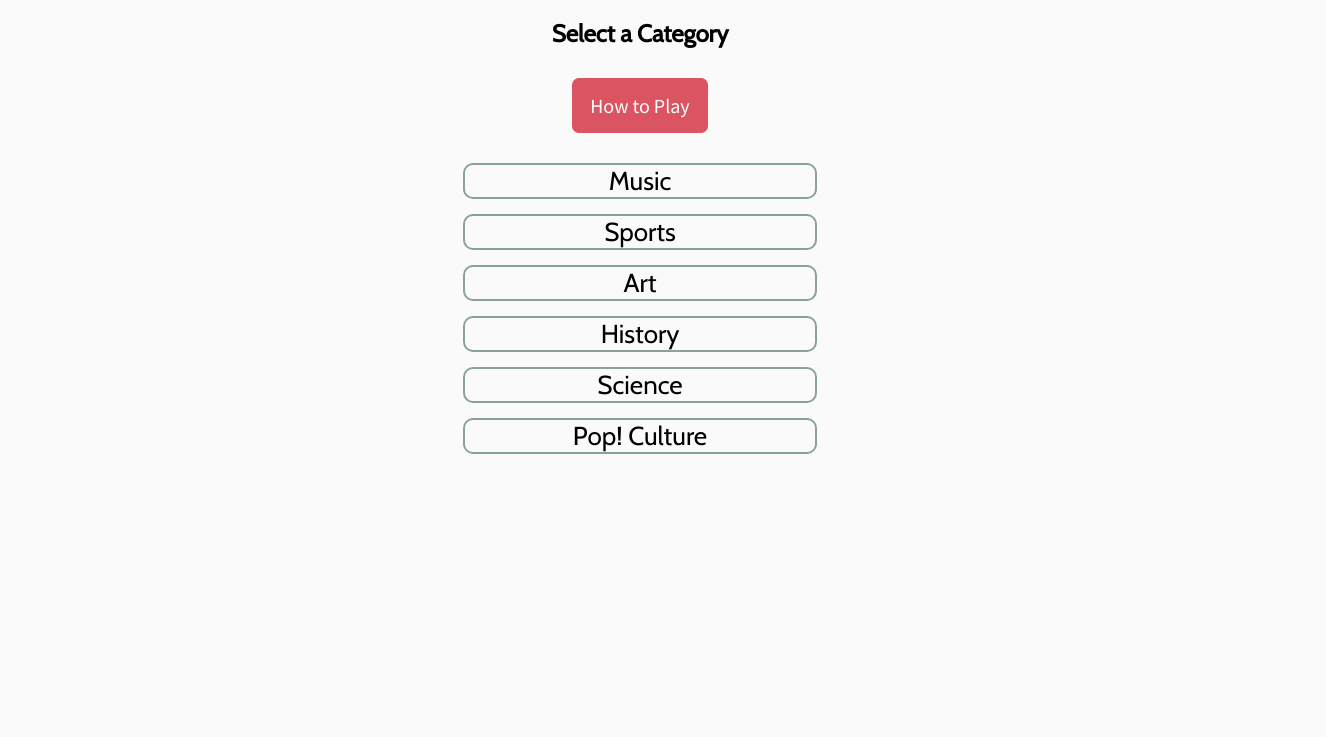
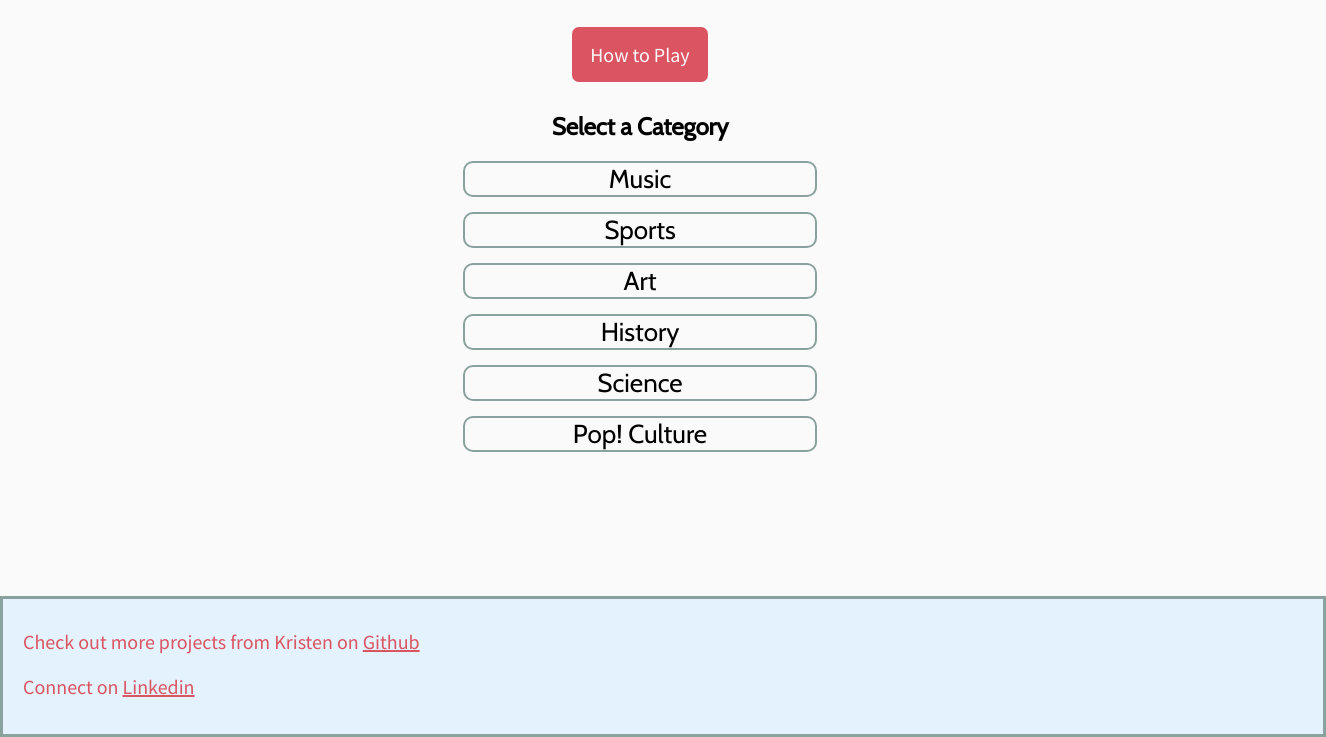
Before and after one commit to kristenmoran/seir-323-project-1, a plain HTML site: page index.html in a window 1280 px wide. Shown: the part 63-800 px from the top of the page, 1326 px wide, since content can reach past the window. Drawn offline with nearby package versions, Linux system fonts and the light colour scheme.

Commit message:
added a footer and styled the footer

```diff
--- a/app.js
+++ b/app.js
@@ -8,9 +8,9 @@ const openModalBtn = document.querySelector('#openModal');
 const closeModalBtn = document.querySelector('#closeModal');
 
 //Questions Board
-// let triviaModal = document.querySelector('.trivia-modal')
+//questionContainer is the light grey background
 let questionsContainer = document.querySelector('#question-container');
-//the modal is below
+//the modal is questionDisplay
 let questionDisplay = document.querySelector('#question-display');
 let answerBtns = document.querySelector('#answer-buttons');
 let scoreCounter = document.querySelector('#score-counter');
@@ -58,16 +58,16 @@ let musicQuestions = [
 	},
 	{
 		question: '4. Who composed the music for The Lord of the Rings trilogy?',
-		choiceA: 'Howard Shore',
-		choiceB: 'John Williams',
-		choiceC: 'Alexandre Desplat',
+		choiceA: 'A. Howard Shore',
+		choiceB: 'B. John Williams',
+		choiceC: 'C. Alexandre Desplat',
 		correctAnswer: 'A',
 	},
 	{
 		question: '5. What was the first K-pop group to perform on SNL?',
-		choiceA: 'Girls Generation',
-		choiceB: 'BTS',
-		choiceC: 'BLACKPINK',
+		choiceA: 'A. Girls Generation',
+		choiceB: 'B. BTS',
+		choiceC: 'C. BLACKPINK',
 		correctAnswer: 'B',
 	},
 ];
--- a/index.html
+++ b/index.html
@@ -13,8 +13,8 @@
 
 	<body>
 		<h1>Test Your Knowledge</h1>
+		<button class="modal-buttons" id="openModal">How to Play</button>
 		<h2>Select a Category</h2>
-		<button class="modal-buttons" id="openModal">How to Play</button>
 		<div class="category-arena">
 			<div class="categories" id="music">Music</div>
 			<div class="categories" id="sports">Sports</div>
@@ -51,6 +51,26 @@
 			</div>
 		</div>
 		<div id="score-counter"></div>
+		<footer class="footer">
+			<p>
+				Check out more projects from Kristen on
+				<a
+					class="contact"
+					href="https://github.com/kristenmoran"
+					target="_blank"
+					>Github</a
+				>
+			</p>
+			<p>
+				Connect on
+				<a
+					class="contact"
+					href="https://www.linkedin.com/in/kristenlmoran/"
+					target="_blank"
+					>Linkedin</a
+				>
+			</p>
+		</footer>
 		<script src="app.js"></script>
 	</body>
 </html>
--- a/styles.css
+++ b/styles.css
@@ -108,9 +108,10 @@ button {
 	border-radius: 5px;
 	box-shadow: 2px 2px rgba(0, 0, 0, 0.2);
 	padding: 10px;
-	margin: 30px auto;
+	margin: 35px auto;
 	line-height: 120%;
 	display: none;
+	position: relative;
 }
 
 /* Modal styling */
@@ -152,7 +153,7 @@ button {
 	border: none;
 	outline: none;
 	border-radius: 7px;
-	color: white;
+	color: #fafafa;
 	font-family: 'Source Sans Pro', sans-serif;
 	cursor: pointer;
 	text-decoration: none;
@@ -162,3 +163,27 @@ button {
 	text-align: right;
 	padding-top: 15px;
 }
+
+footer {
+	background-color: #e3f2fd;
+	position: absolute;
+	bottom: 0;
+	margin-top: 100px;
+	height: 95px;
+	padding: 20px;
+	width: 100%;
+	clear: both;
+	border: #8aa29e 3px solid;
+}
+
+p {
+	color: #db5461;
+	font-family: 'Source Sans Pro', sans-serif;
+	text-align: left;
+	font-size: 20px;
+	margin-top: 10px;
+}
+
+.contact {
+	color: #db5461;
+}
```
